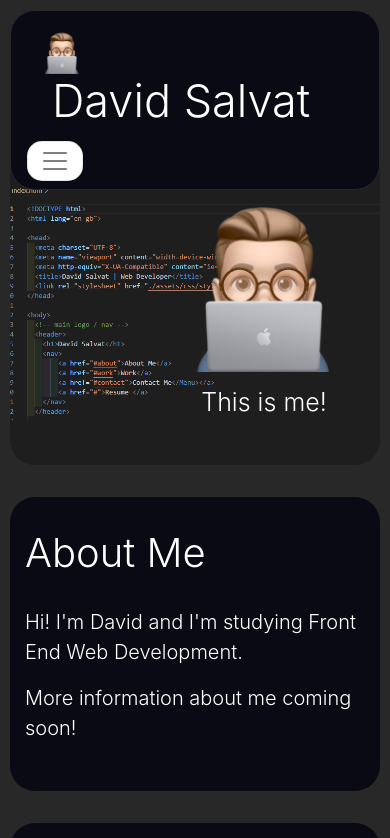
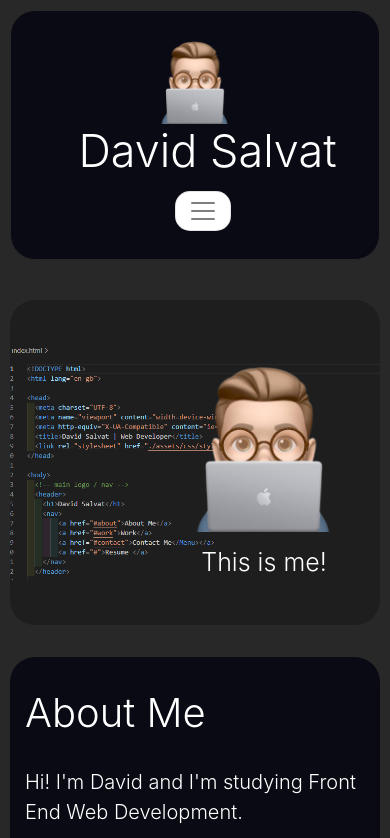
Before and after one commit to dalvat/my-portfolio-bootstrap, a plain HTML site: page index.html in a window 390 px wide. Shown: the top 838 px of the page. Drawn offline with nearby package versions, Linux system fonts and the light colour scheme.

Commit message:
media query added for smaller screens

```diff
--- a/assets/css/style.css
+++ b/assets/css/style.css
@@ -205,3 +205,35 @@ form {
 .footer:hover a:hover {
     background-color: rgb(40, 40, 80);
 }
+
+@media only screen and (max-width: 575px) {
+    * {
+        scroll-padding-top: 15px;
+    }
+    .navbar-toggler {
+        margin-bottom: 20px;
+    }
+    .navbar {
+        position: relative;
+        top: 0px;
+        left: 0px;
+        right: 0px;
+        display: flex;
+        flex-direction: column;
+        min-height: 250px;
+    }
+    .heroBanner {
+        margin-top: 40px;
+    }
+    .imageName {
+        display: flex;
+        flex-direction: column;
+        align-items: center;
+        justify-content: center;
+    }
+    .navbar img {
+        height: 100px;
+        width: 100px;
+        margin-left: 0;
+    }
+}
--- a/index.html
+++ b/index.html
@@ -14,7 +14,7 @@
     <!-- Navbar Section -->
     <nav class="navbar navbar-expand-lg navbar-light bg-light">
         <a class="navbar-brand col-md-6 col-sm-8" href="index.html">
-            <div class="row">
+            <div class="row imageName">
                 <img src="./assets/images/Avatar.png" width="30" height="30" class="d-inline-block align-top" alt="">
                 <h1 class="nameTitle display-4">David Salvat</h1>
             </div>
```
